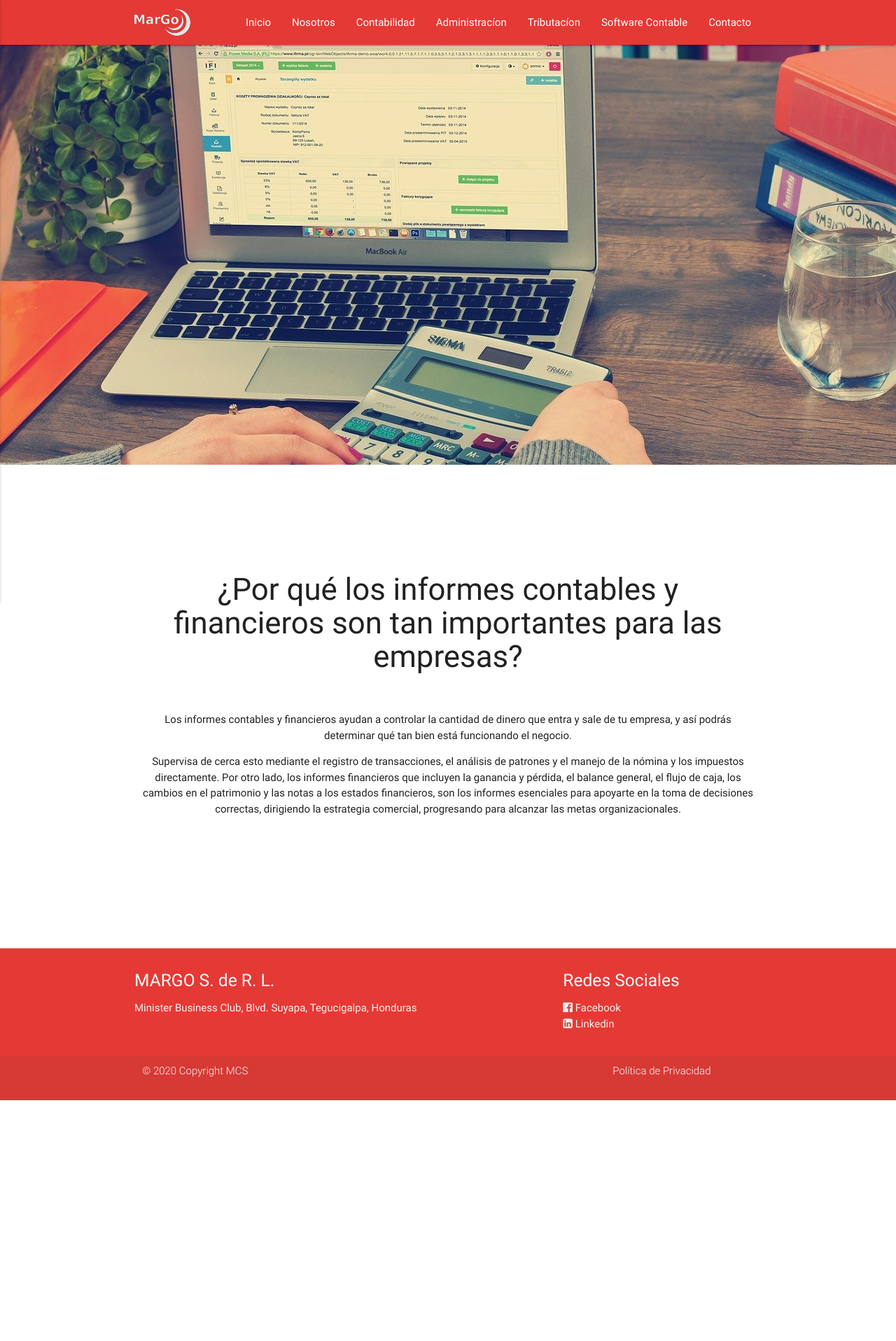
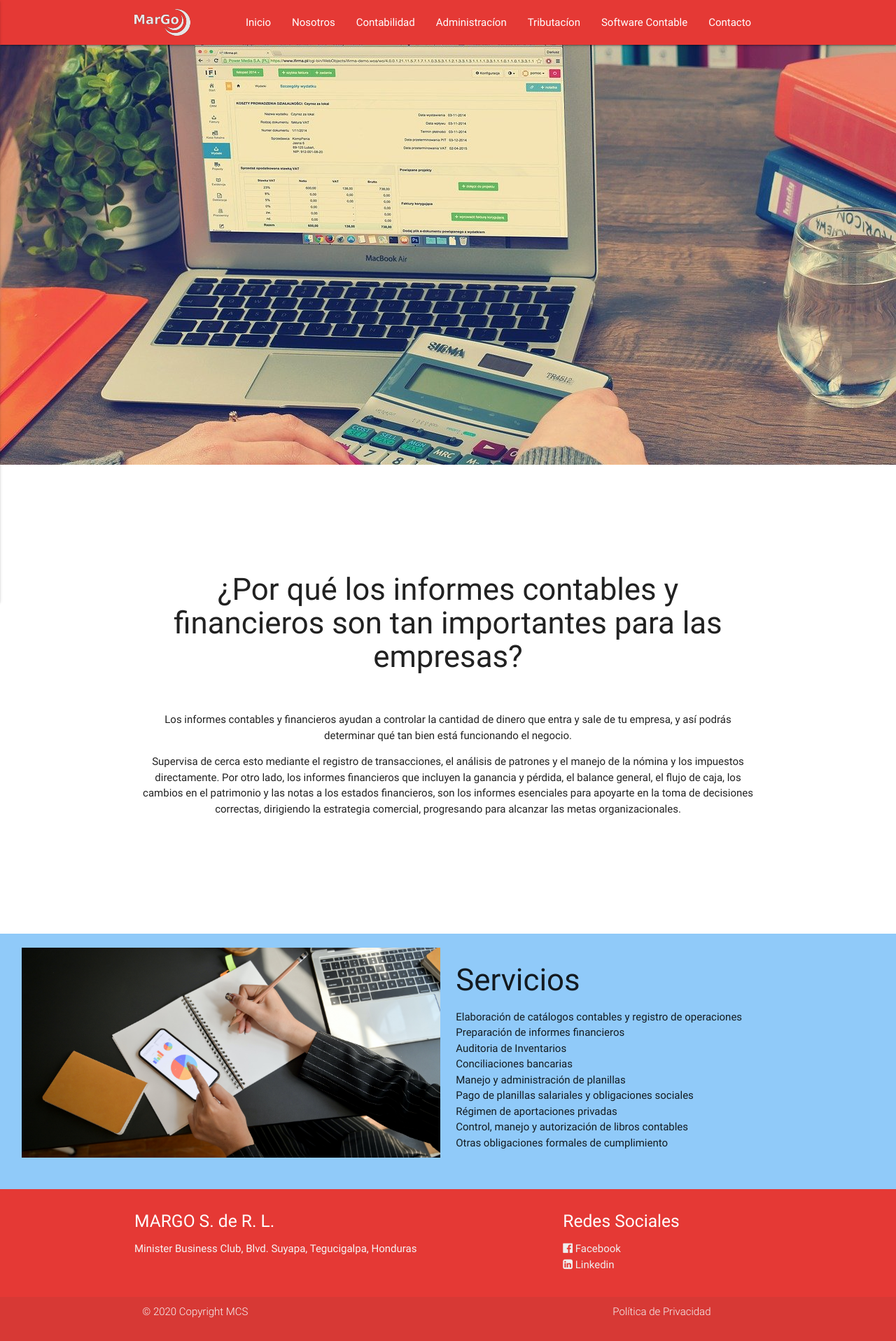
Before and after one commit to doglez/webpage-margo, a PHP site: page /contabilidad.php in a window 1280 px wide. Shown: the whole page at 70% size. Before the commit the page ends 1572 px from the top, so only its background shows below. Run offline with PHP 8.4, Linux system fonts and the light colour scheme.

Commit message:
Contabilidad terminda

```diff
--- a/contabilidad.php
+++ b/contabilidad.php
@@ -22,12 +22,25 @@
           </div>
         </div>
       </section>
-      <section class="servicios_lista">
+      <section class="servicios_lista blue lighten-3">
         <div class="row">
-          <div class="col m6 s12">
-
+          <div class="col m6 s12 animateLeft">
+            <div class="img_contable2"></div>
           </div>
-          <div class="col m6 s12"></div>
+          <div class="col m6 s12 animateRight">
+            <h3>Servicios</h3>
+            <ul>
+              <li>Elaboración de catálogos contables y registro de operaciones</li>
+              <li>Preparación de informes financieros</li>
+              <li>Auditoria de Inventarios</li>
+              <li>Conciliaciones bancarias</li>
+              <li>Manejo y administración de planillas</li>
+              <li>Pago de planillas salariales y obligaciones sociales</li>
+              <li>Régimen de aportaciones privadas</li>
+              <li>Control, manejo y autorización de libros contables</li>
+              <li>Otras obligaciones formales de cumplimiento</li>
+            </ul>
+          </div>
         </div>
       </section>
     </main>
--- a/scss/master.scss
+++ b/scss/master.scss
@@ -204,14 +204,15 @@
     }
 }
 
-// .servicios_lista {
-//     min-height: 400px;
-//     padding: 20px;
-//     .img_contable2 {
-//         height: 310px;
-//         background: url("../img/accounting2.jpg") no-repeat center / cover;
-//     }
-// }
+.servicios_lista {
+    min-height: 340px;
+    padding: 20px;
+    .img_contable2 {
+        height: 300px;
+        background: url("../img/accounting2.jpg") no-repeat center / cover;
+    }
+}
+
 // Formulario
 .formulario {
     background-image: url(../img/large_way.jpg);
```
Also changed, not shown: css/master.min.css, img/accounting2.jpg (added).
